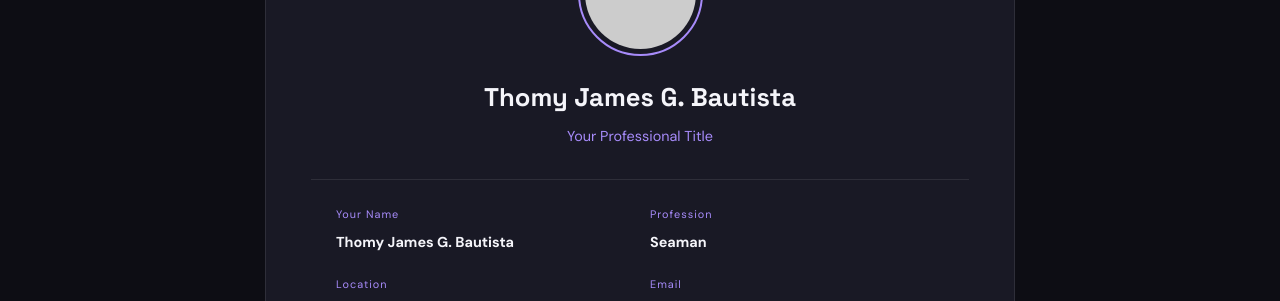
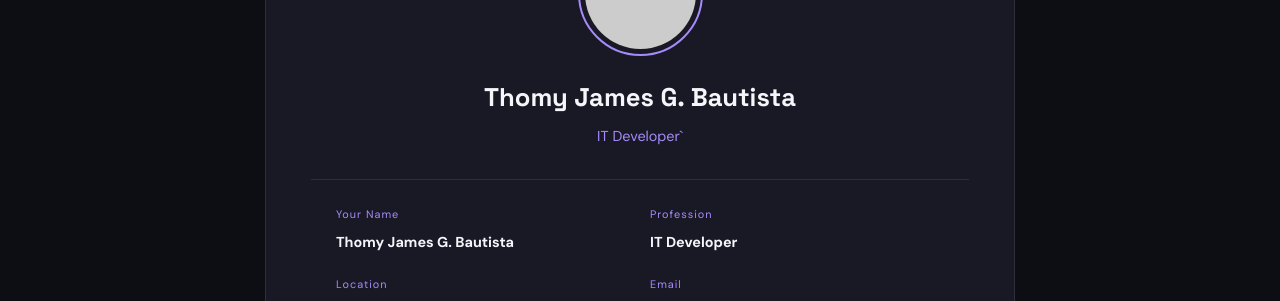
Before and after one commit to tjbautista523-lgtm/Portfolio-Final, a plain HTML site: page index.html in a window 1280 px wide. Shown: the part 4220-4521 px from the top of the page. Drawn offline with Linux system fonts and the light colour scheme; placeholder pictures from the web are drawn by us.

Commit message:
update profession

```diff
--- a/index.html
+++ b/index.html
@@ -287,11 +287,11 @@
                     </div>
 
                     <h3>Thomy James G. Bautista</h3>
-                    <p class="profile-role">Your Professional Title</p>
+                    <p class="profile-role">IT Developer`</p>
 
                     <div class="profile-details">
                         <div><span>Your Name</span><strong>Thomy James G. Bautista</strong></div>
-                        <div><span>Profession</span><strong>Seaman</strong></div>
+                        <div><span>Profession</span><strong>IT Developer</strong></div>
                         <div><span>Location</span><strong>Kabankalan City, Philippines</strong></div>
                         <div><span>Email</span><strong>tjbautista523@gmail.com</strong></div>
                         <div><span>Education</span><strong> Kabankalan Catholic College</strong></div>
```
